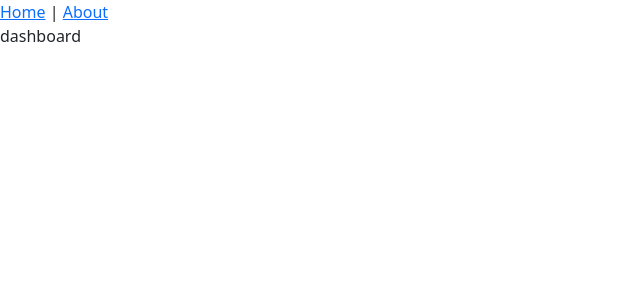
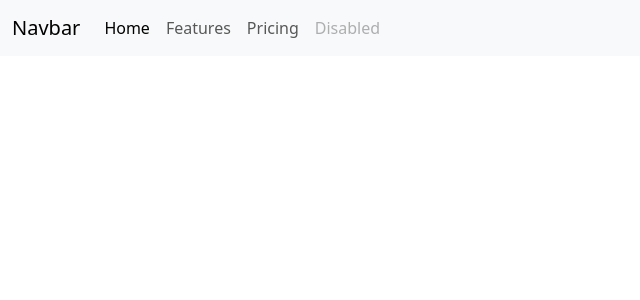
Before and after one commit to bryanlincode/vue3-shoppicart-background, a Vue app: page /#/dashboard in a window 1280 px wide. Shown: the top 300 px of the page, without its empty margins (0-640 px from the left). Built offline with nearby package versions, Linux system fonts and the light colour scheme; no server answers.

Commit message:
加上產品列表路由跟頁面

```diff
--- a/src/App.vue
+++ b/src/App.vue
@@ -1,8 +1,4 @@
 <template>
-  <nav>
-    <router-link to="/">Home</router-link> |
-    <router-link to="/about">About</router-link>
-  </nav>
   <router-view/>
 </template>
 
--- a/src/views/Dashboard.vue
+++ b/src/views/Dashboard.vue
@@ -1,5 +1,29 @@
 <template>
-    dashboard
+   <nav class="navbar navbar-expand-lg navbar-light bg-light">
+      <div class="container-fluid">
+        <a class="navbar-brand" href="#">Navbar</a>
+        <button class="navbar-toggler" type="button" data-bs-toggle="collapse" data-bs-target="#navbarNav" aria-controls="navbarNav" aria-expanded="false" aria-label="Toggle navigation">
+          <span class="navbar-toggler-icon"></span>
+        </button>
+        <div class="collapse navbar-collapse" id="navbarNav">
+          <ul class="navbar-nav">
+            <li class="nav-item">
+              <a class="nav-link active" aria-current="page" href="#">Home</a>
+            </li>
+            <li class="nav-item">
+              <a class="nav-link" href="#">Features</a>
+            </li>
+            <li class="nav-item">
+              <a class="nav-link" href="#">Pricing</a>
+            </li>
+            <li class="nav-item">
+              <a class="nav-link disabled">Disabled</a>
+            </li>
+          </ul>
+        </div>
+      </div>
+    </nav>
+     <router-view/>
 </template>
 
 
--- a/src/views/Login.vue
+++ b/src/views/Login.vue
@@ -4,7 +4,7 @@
       <div class="col-md-6">
         <form  @submit.prevent="loginAPi">
           <div class="mb-3">
-            <label for="exampleInputEmail1" class="form-label">Email address</label>
+            <label for="exampleInputEmail1" class="form-label">登入Email 帳號</label>
             <input type="email" class="form-control"
             id="exampleInputEmail1" aria-describedby="emailHelp"
             v-model="user.username"
@@ -12,7 +12,7 @@
             <div id="emailHelp" class="form-text">We'll never share your email with anyone else.</div>
           </div>
           <div class="mb-3">
-            <label for="exampleInputPassword1" class="form-label">Password</label>
+            <label for="exampleInputPassword1" class="form-label">登入 帳號密碼</label>
             <input type="password" class="form-control" id="exampleInputPassword1"
             v-model="user.password"
             >
--- /dev/null
+++ b/src/views/Product.vue
@@ -0,0 +1,3 @@
+<template>
+    產品列表
+</template>
```
Also changed, not shown: src/router/index.js (+7 -0 lines).
